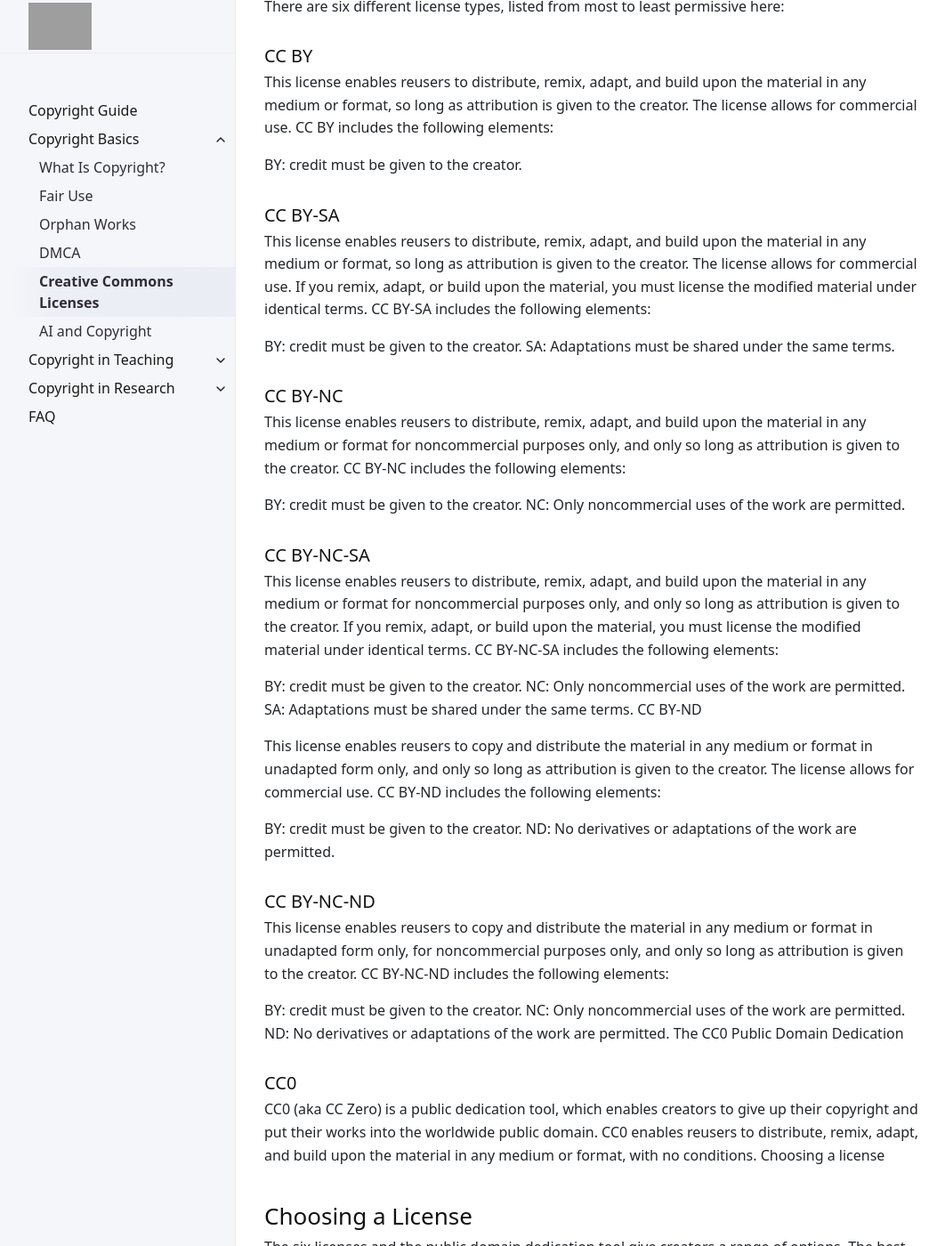
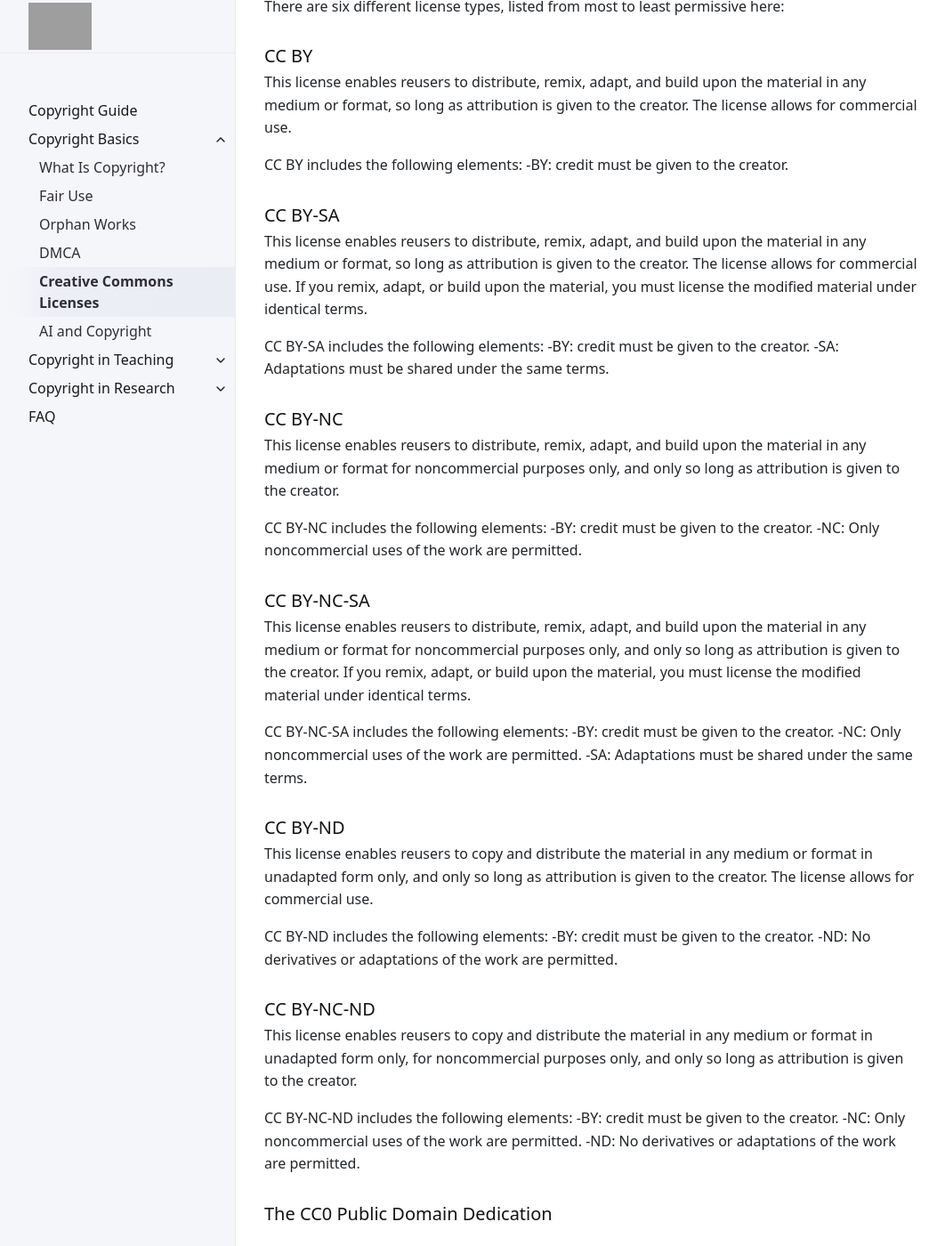
Before and after one commit to uidaholib/copyright-guide, a Jekyll site: the page built from guide/basics/copyleft.md, in a window 1280 px wide and 1400 px high, scrolled down 536 px. Shown: the whole window at 89% size, without its empty margins (107-1169 px from the left). Built offline with Jekyll 4.4.1, drawn with Linux system fonts in a browser that asks for light colours; some of the changed text lies outside the part shown; grey boxes are pictures that could not be loaded.

Commit message:
typos yet again

```diff
--- a/guide/basics/copyleft.md
+++ b/guide/basics/copyleft.md
@@ -19,51 +19,58 @@ There are six different license types, listed from most to least permissive here
 
 ### CC BY
 
-This license enables reusers to distribute, remix, adapt, and build upon the material in any medium or format, so long as attribution is given to the creator. The license allows for commercial use. CC BY includes the following elements:
+This license enables reusers to distribute, remix, adapt, and build upon the material in any medium or format, so long as attribution is given to the creator. The license allows for commercial use.
 
-BY: credit must be given to the creator.
+CC BY includes the following elements:
+-BY: credit must be given to the creator.
 
 ### CC BY-SA
 
-This license enables reusers to distribute, remix, adapt, and build upon the material in any medium or format, so long as attribution is given to the creator. The license allows for commercial use. If you remix, adapt, or build upon the material, you must license the modified material under identical terms. CC BY-SA includes the following elements:
+This license enables reusers to distribute, remix, adapt, and build upon the material in any medium or format, so long as attribution is given to the creator. The license allows for commercial use. If you remix, adapt, or build upon the material, you must license the modified material under identical terms.
 
-BY: credit must be given to the creator.
-SA: Adaptations must be shared under the same terms.
+CC BY-SA includes the following elements:
+-BY: credit must be given to the creator.
+-SA: Adaptations must be shared under the same terms.
 
 ### CC BY-NC
 
-This license enables reusers to distribute, remix, adapt, and build upon the material in any medium or format for noncommercial purposes only, and only so long as attribution is given to the creator. CC BY-NC includes the following elements:
+This license enables reusers to distribute, remix, adapt, and build upon the material in any medium or format for noncommercial purposes only, and only so long as attribution is given to the creator.
 
-BY: credit must be given to the creator.
-NC: Only noncommercial uses of the work are permitted.
+CC BY-NC includes the following elements:
+-BY: credit must be given to the creator.
+-NC: Only noncommercial uses of the work are permitted.
 
 ### CC BY-NC-SA
 
-This license enables reusers to distribute, remix, adapt, and build upon the material in any medium or format for noncommercial purposes only, and only so long as attribution is given to the creator. If you remix, adapt, or build upon the material, you must license the modified material under identical terms. CC BY-NC-SA includes the following elements:
+This license enables reusers to distribute, remix, adapt, and build upon the material in any medium or format for noncommercial purposes only, and only so long as attribution is given to the creator. If you remix, adapt, or build upon the material, you must license the modified material under identical terms.
 
-BY: credit must be given to the creator.
-NC: Only noncommercial uses of the work are permitted.
-SA: Adaptations must be shared under the same terms.
-CC BY-ND
+CC BY-NC-SA includes the following elements:
+-BY: credit must be given to the creator.
+-NC: Only noncommercial uses of the work are permitted.
+-SA: Adaptations must be shared under the same terms.
 
-This license enables reusers to copy and distribute the material in any medium or format in unadapted form only, and only so long as attribution is given to the creator. The license allows for commercial use. CC BY-ND includes the following elements:
+### CC BY-ND
 
-BY: credit must be given to the creator.
-ND: No derivatives or adaptations of the work are permitted.
+This license enables reusers to copy and distribute the material in any medium or format in unadapted form only, and only so long as attribution is given to the creator. The license allows for commercial use.
+
+CC BY-ND includes the following elements:
+-BY: credit must be given to the creator.
+-ND: No derivatives or adaptations of the work are permitted.
 
 ### CC BY-NC-ND
 
-This license enables reusers to copy and distribute the material in any medium or format in unadapted form only, for noncommercial purposes only, and only so long as attribution is given to the creator. CC BY-NC-ND includes the following elements:
+This license enables reusers to copy and distribute the material in any medium or format in unadapted form only, for noncommercial purposes only, and only so long as attribution is given to the creator.
 
-BY: credit must be given to the creator.
-NC: Only noncommercial uses of the work are permitted.
-ND: No derivatives or adaptations of the work are permitted.
-The CC0 Public Domain Dedication
+CC BY-NC-ND includes the following elements:
+-BY: credit must be given to the creator.
+-NC: Only noncommercial uses of the work are permitted.
+-ND: No derivatives or adaptations of the work are permitted.
 
-### CC0
+### The CC0 Public Domain Dedication
+
+## CC0
 
 CC0 (aka CC Zero) is a public dedication tool, which enables creators to give up their copyright and put their works into the worldwide public domain. CC0 enables reusers to distribute, remix, adapt, and build upon the material in any medium or format, with no conditions.
-Choosing a license
 
 ## Choosing a License
 
@@ -79,7 +86,6 @@ The licenses and CC0 cannot be revoked. This means once you apply a CC license t
 
 You must own or control copyright in the work. Only the copyright holder or someone with express permission from the copyright holder can apply a CC license or CC0 to a copyrighted work. If you created a work in the scope of your job, you may not be the holder of the copyright.
 
-
 ## How to apply a CC license or CC0 to your work
 
 CC-licensing your work is simple. All you have to do is choose the CC license that suits your needs and then communicate this choice in a way that will be clear to people who come across your work. As part of this communication, you should include a link to the license you’ve chosen.
```
Also changed, not shown: other parts of guide/basics/copyleft.md (+2 -2 lines).
